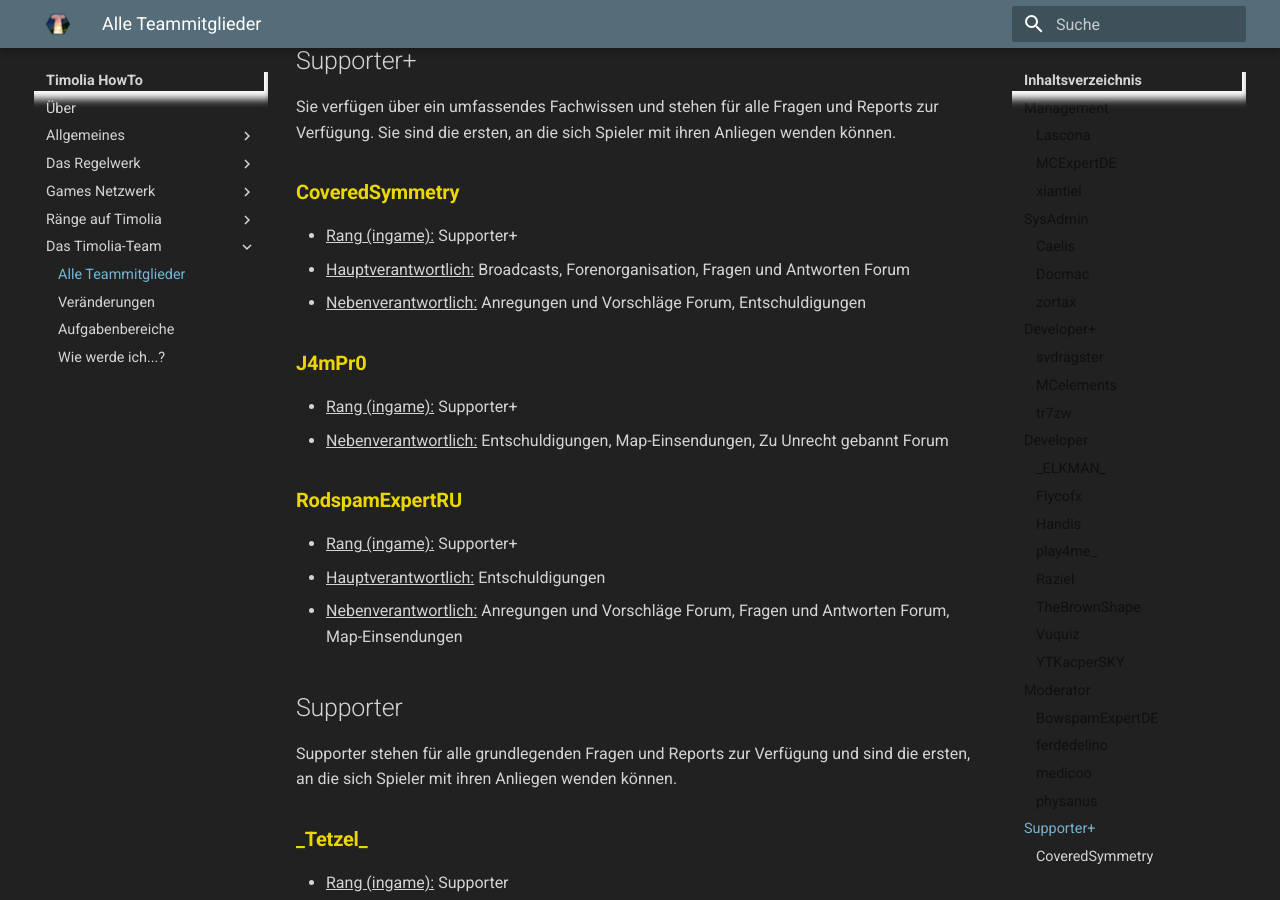
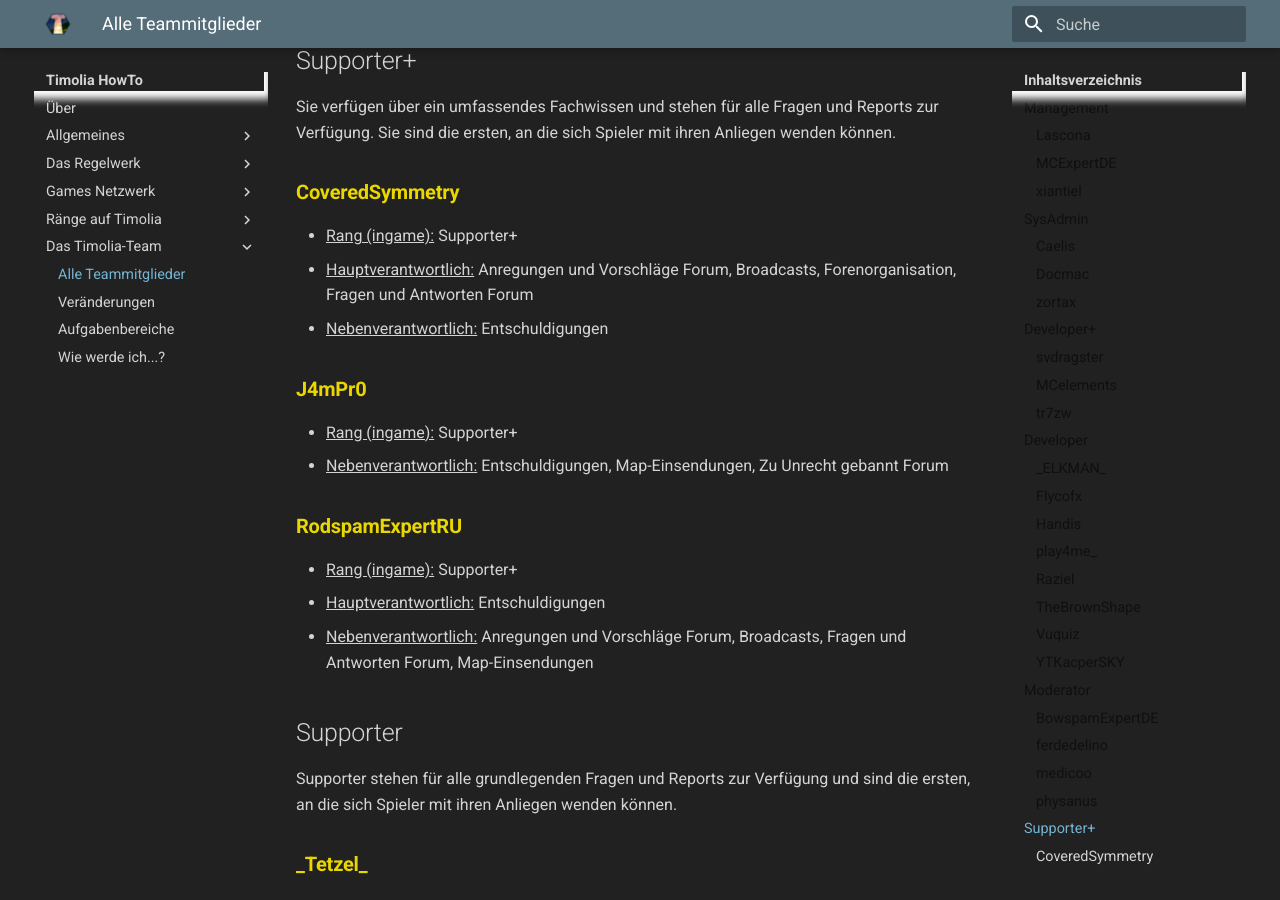
Before and after one commit to TimoliaDE/HowTo, an MkDocs documentation site: the page built from docs/team/members.md, in a window 1280 px wide and 900 px high, scrolled down 4595 px. Built offline with MkDocs 1.6.1 and Material for MkDocs 9.7.7, drawn with Linux system fonts in a browser that asks for light colours; old or Windows-style settings are respelled for this version of MkDocs.

Commit message:
RodspamExpertRU Broadcasts NV und CoveredSymmetry Anregungen und Vorschläge HV

```diff
--- a/docs/team/members.md
+++ b/docs/team/members.md
@@ -144,8 +144,8 @@ Sie sind die ersten, an die sich Spieler mit ihren Anliegen wenden können.
 
 ### <strong><span class='supporter-plus'>CoveredSymmetry</span></strong>
 - <u>Rang (ingame):</u> Supporter+
-- <u>Hauptverantwortlich:</u> Broadcasts, Forenorganisation, Fragen und Antworten Forum
-- <u>Nebenverantwortlich:</u> Anregungen und Vorschläge Forum, Entschuldigungen
+- <u>Hauptverantwortlich:</u> Anregungen und Vorschläge Forum, Broadcasts, Forenorganisation, Fragen und Antworten Forum
+- <u>Nebenverantwortlich:</u> Entschuldigungen
 
 ### <strong><span class='supporter-plus'>J4mPr0</span></strong>
 - <u>Rang (ingame):</u> Supporter+
@@ -154,7 +154,7 @@ Sie sind die ersten, an die sich Spieler mit ihren Anliegen wenden können.
 ### <strong><span class='supporter-plus'>RodspamExpertRU</span></strong>
 - <u>Rang (ingame):</u> Supporter+
 - <u>Hauptverantwortlich:</u> Entschuldigungen
-- <u>Nebenverantwortlich:</u> Anregungen und Vorschläge Forum, Fragen und Antworten Forum, Map-Einsendungen
+- <u>Nebenverantwortlich:</u> Anregungen und Vorschläge Forum, Broadcasts, Fragen und Antworten Forum, Map-Einsendungen
 
 
 
```
Also changed, not shown: docs/team/responsibilities.md (+2 -1 lines).
